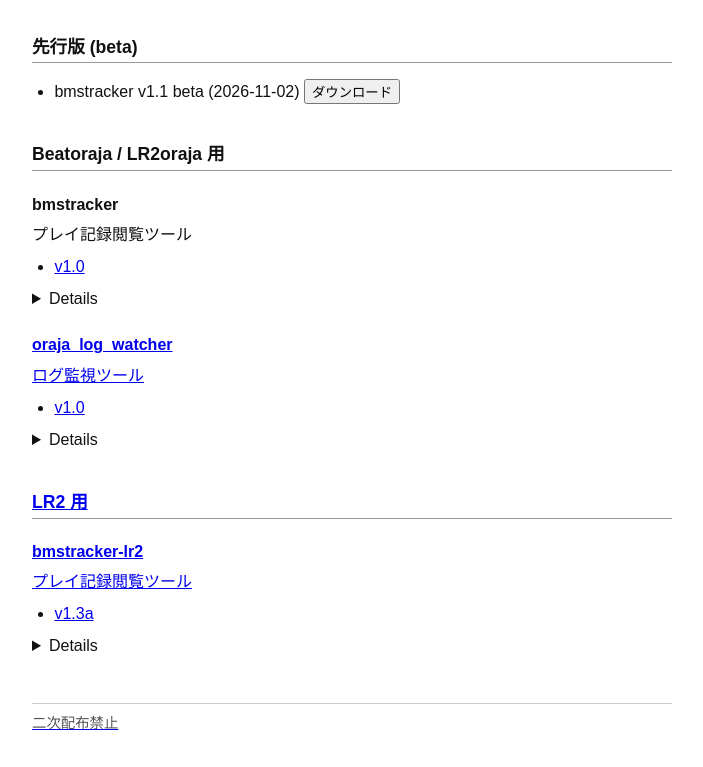
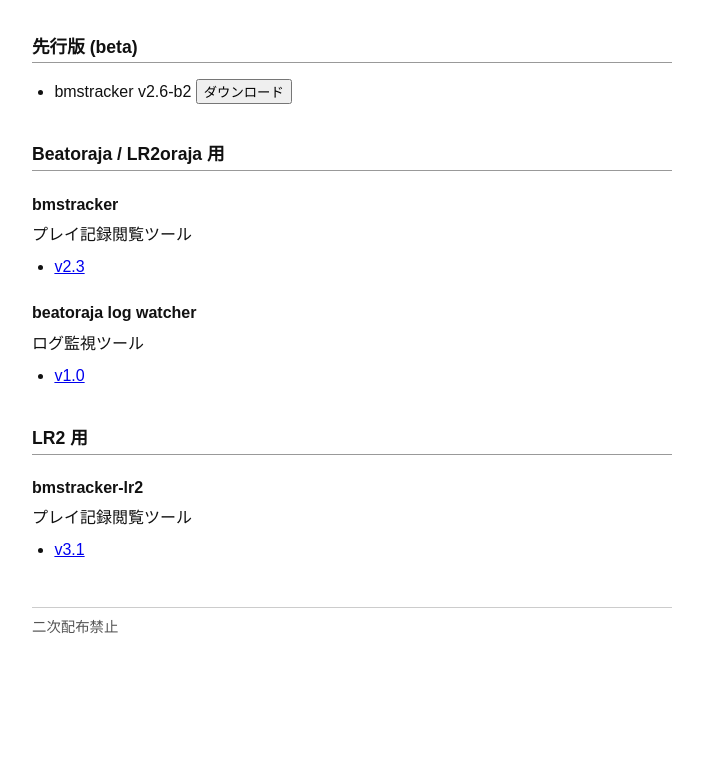
Before and after one commit to t0raji/bms-tools, a plain HTML site: page beta.html in a window 1280 px wide. Shown: the part 70-837 px from the top of the page, without its empty margins (288-991 px from the left). After the commit the page ends 800 px from the top, so only its background shows below. Drawn offline with Linux system fonts and the light colour scheme.

Commit message:
Add files via upload

```diff
--- a/beta.html
+++ b/beta.html
@@ -26,10 +26,10 @@
 <h2>先行版 (beta)</h2>
 <ul>
   <li>
-    bmstracker v1.1 beta (2026-11-02)
+    bmstracker v2.6-b2
     <button type="button" class="dl"
-      data-file="files/beta/bmstracker_v1.1beta.zip.enc"
-      data-name="bmstracker_v1.1beta.zip">ダウンロード</button>
+      data-file="files/beta/bmstracker-2.6b2.zip.enc"
+      data-name="bmstracker_v2.6b2.zip">ダウンロード</button>
   </li>
 </ul>
 <p id="msg" class="small"></p>
@@ -39,40 +39,22 @@
 <h3>bmstracker</h3>
 <p>プレイ記録閲覧ツール</p>
 <ul>
-  <li><a href="files/bmstracker_v1.0.zip">v1.0</li>
+  <li><a href="bmstracker-2.3stable.zip">v2.3</a></li>
 </ul>
-<details>
-  <summary>過去のバージョン</summary>
-  <ul>
-    <li><a href="files/bmstracker_v0.9.zip">v0.9</li>
-  </ul>
-</details>
 
-<h3>oraja_log_watcher</h3>
+<h3>beatoraja log watcher</h3>
 <p>ログ監視ツール</p>
 <ul>
-  <li><a href="files/oraja_log_watcher_v1.0.zip">v1.0</li>
+  <li><a href="files/beatoraja_log_watcher.exe">v1.0</a></li>
 </ul>
-<details>
-  <summary>過去のバージョン</summary>
-  <ul>
-    <li><a href="files/oraja_log_watcher_v0.9.zip">v0.9</li>
-  </ul>
-</details>
 
 <h2>LR2 用</h2>
 
 <h3>bmstracker-lr2</h3>
 <p>プレイ記録閲覧ツール</p>
 <ul>
-  <li><a href="files/update_tracker_lr2-v1.3a.exe">v1.3a</li>
+  <li><a href="bmstracker-LR2-3.1stable.zip">v3.1</a></li>
 </ul>
-<details>
-  <summary>過去のバージョン</summary>
-  <ul>
-    <li><a href="files/update_tracker_lr2-v1.2.exe">v1.2</li>
-  </ul>
-</details>
 
 <footer>二次配布禁止</footer>
 
```
Also changed, not shown: index.html (+2 -26 lines), 1 other file.
